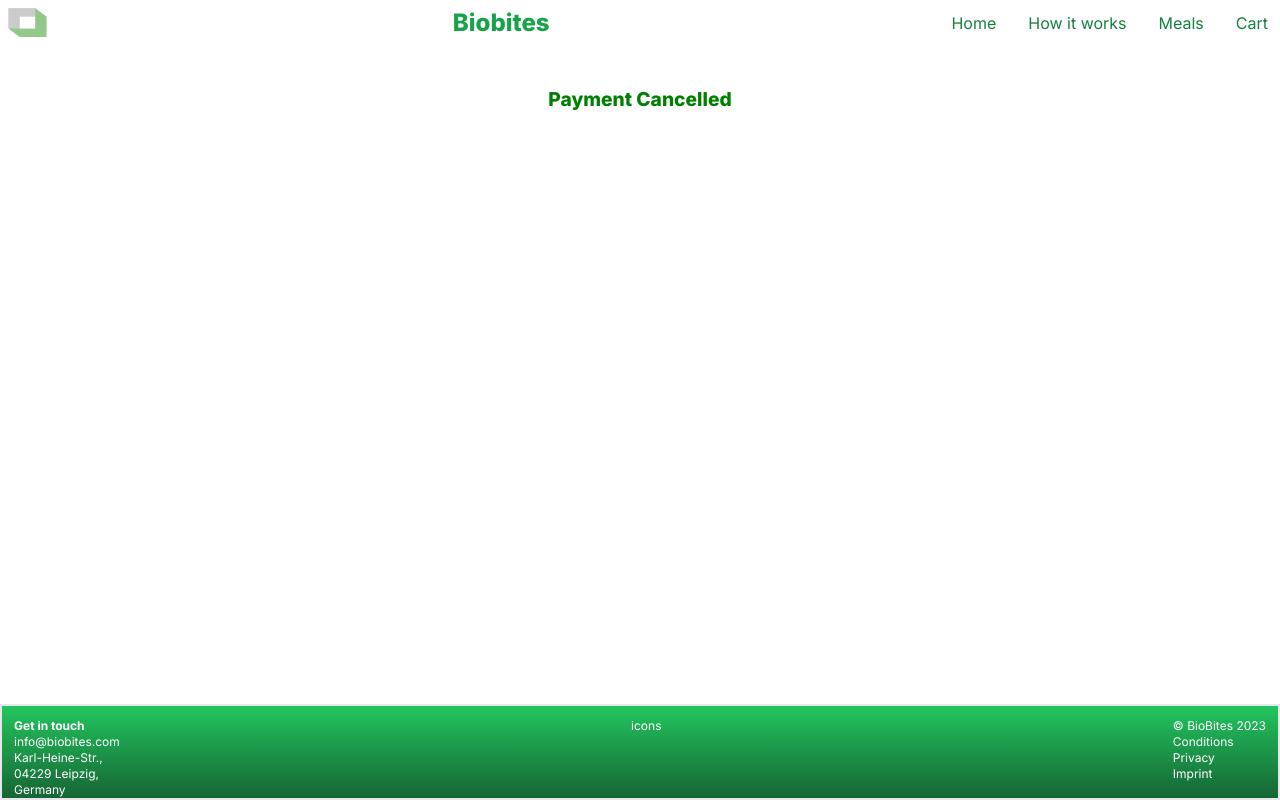
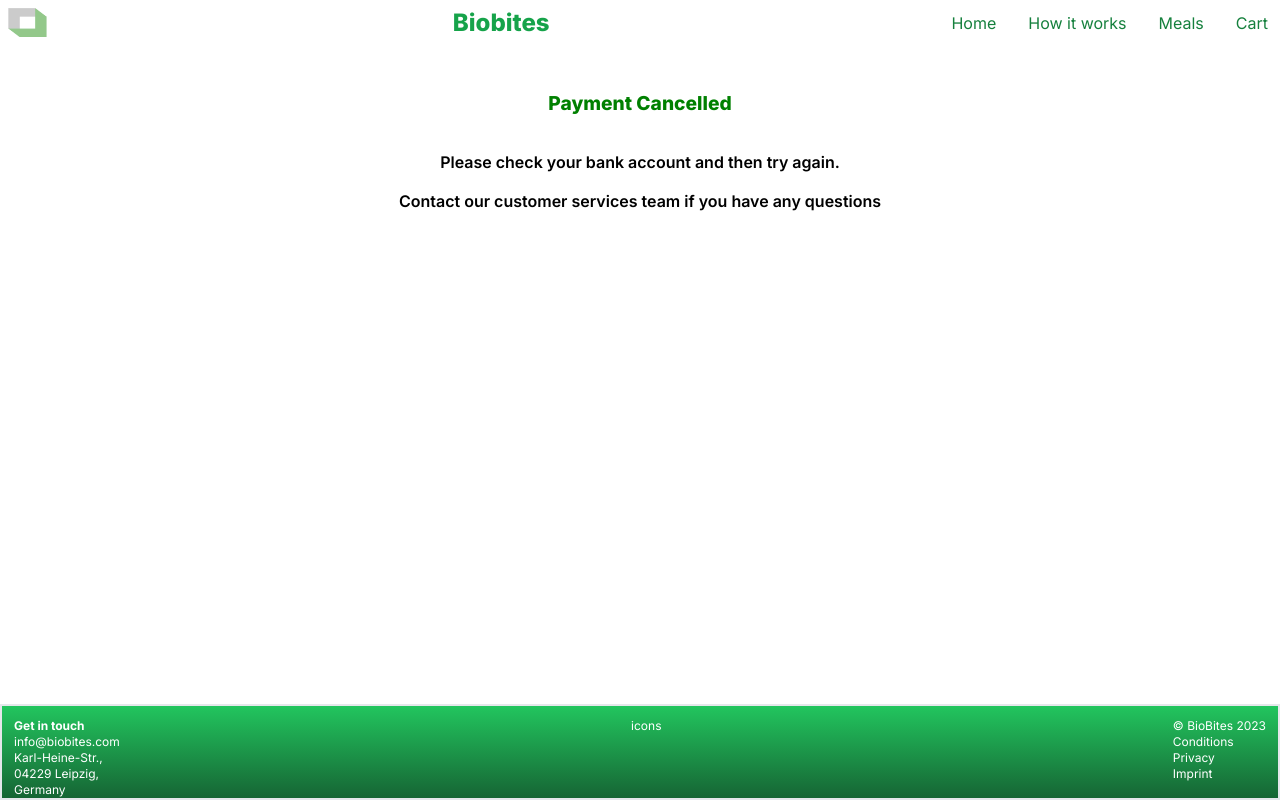
Before and after one commit to Laurazig/biobites-next, a Next.js app: page /stripe-cancel in a window 1280 px wide. Built offline with nearby package versions, Linux system fonts and the light colour scheme.

Commit message:
stripe pages

```diff
--- a/src/app/stripe-cancel/page.tsx
+++ b/src/app/stripe-cancel/page.tsx
@@ -2,9 +2,11 @@
 export default function stripeSuccess() {
     return (
         <div className=''>
-            <div className='md:m-10'>
+            <div className='md:m-10 h-1/4 items-center text-center rounded-sm p-1 m-3 '>
                 <h1>Payment Cancelled</h1>
-                <p></p>
+
+                <h3>Please check your bank account and then  try again.</h3>
+                <h3>Contact our customer services team if you have any questions</h3>
             </div>
         </div>
     )
--- a/src/app/stripe-success/page.tsx
+++ b/src/app/stripe-success/page.tsx
@@ -1,10 +1,15 @@
 
 export default function stripeSuccess() {
+//     const navigate = useNavigate();
+//   useEffect(()=>{
+//      navigate("/")
+//   },5000)
     return (
         <div className=''>
-            <div className='md:m-10'>
+            <div className='md:m-10 h-1/4 items-center text-center rounded-sm p-1 m-3 '>
                 <h1>Successful Payment</h1>
-                <p></p>
+                <h2>Payment Success! </h2>
+                <h3>We are now processing your order</h3>
             </div>
         </div>
     )
```
